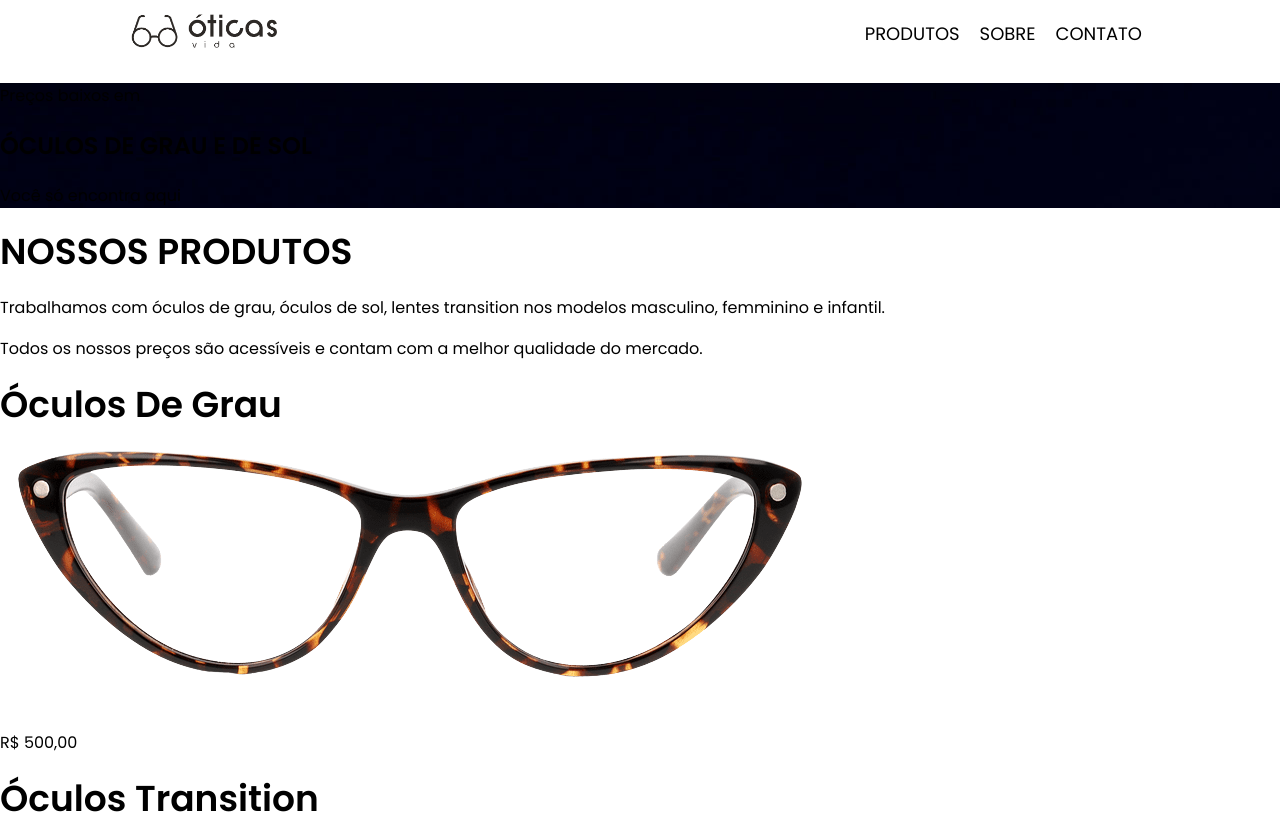
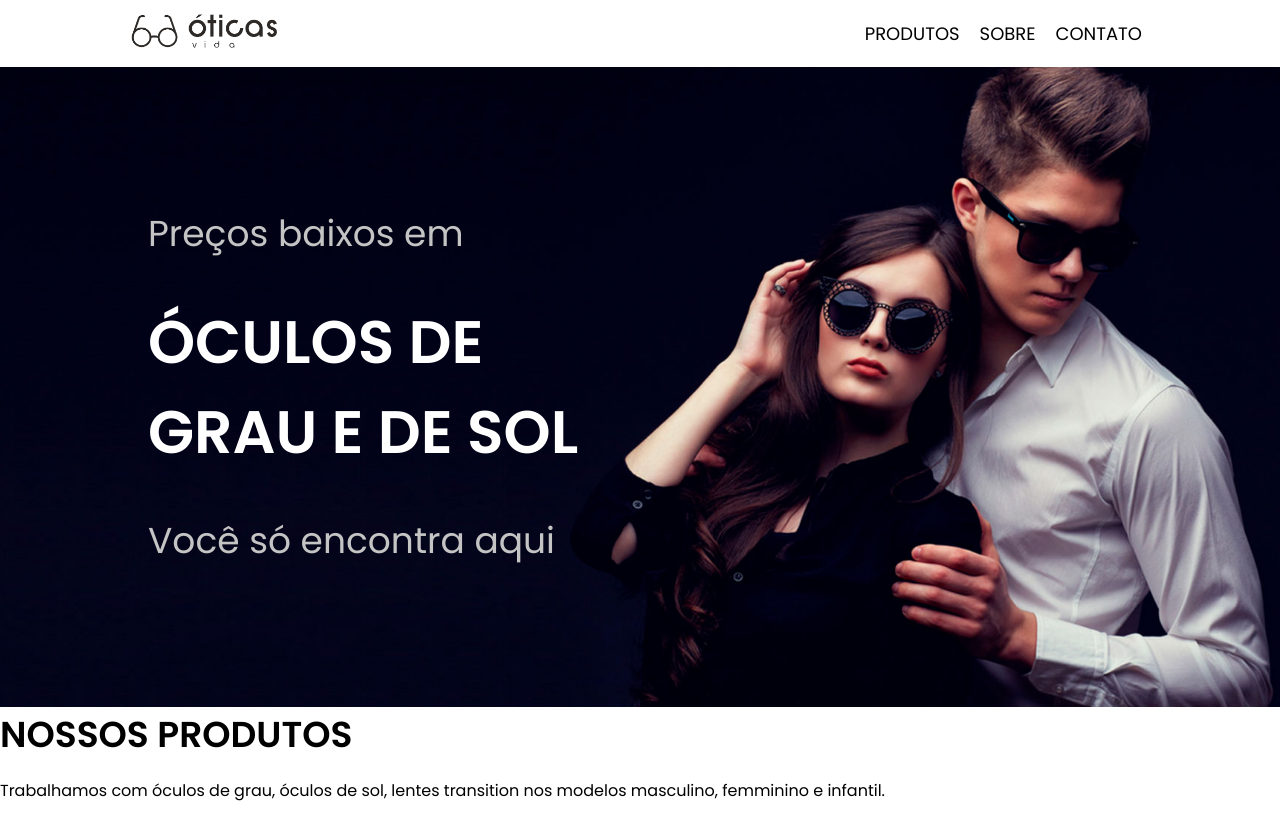
Before and after one commit to leozizz/pagina-otica-reactjs, a React (Create React App) app: page / in a window 1280 px wide. Shown: the top 814 px of the page. Built offline with nearby package versions, Linux system fonts and the light colour scheme; a web font is replaced by a local one.

Commit message:
Estilização da seção de capa

```diff
--- a/src/App.css
+++ b/src/App.css
@@ -47,5 +47,36 @@ header .nav-menu a{
 /* Seção Capa */
 
 .secao-capa {
-  background-image: url('/public/assets/capa.png');
+  height: 80vh;
+  background: url('/public/assets/capa.png'), linear-gradient(47deg, #000113 0%, #04061D 80%, #04061D 100%);
+  background-repeat: no-repeat;
+  background-size: cover;
+  background-position: center center;
 }
+
+.secao-capa .conteudo {
+  width: 100%;
+  height: 100%;
+  padding: 20px;
+  display: flex;
+  flex-direction: column;
+  justify-content: center;
+}
+
+.secao-capa .conteudo h1,
+.secao-capa .conteudo p {
+  max-width: 500px;
+  /* font-family: 'Anybody', cursive; */
+}
+
+.secao-capa .conteudo h1 {
+  font-size: 60px;
+  text-transform: capitalize;
+  color: #fff;
+  margin: 0;
+}
+
+.secao-capa .conteudo p {
+  font-size: 36px;
+  color: rgb(196, 196, 196);
+}
--- a/src/componentes/Conteudo/SecaoCapa/index.js
+++ b/src/componentes/Conteudo/SecaoCapa/index.js
@@ -3,10 +3,10 @@ import React from "react";
 export default function SecaoCapa(){
     return(
         <section className="secao-capa">
-            <div>
-            <p>Preços baixos em</p>
-            <h1>ÓCULOS DE GRAU E DE SOL</h1>
-            <p>Você só encontra aqui</p>
+            <div className="conteudo limitar-secao">
+                <p>Preços baixos em</p>
+                <h1>ÓCULOS DE GRAU E DE SOL</h1>
+                <p>Você só encontra aqui</p>
             </div>
         </section>
     )
```
